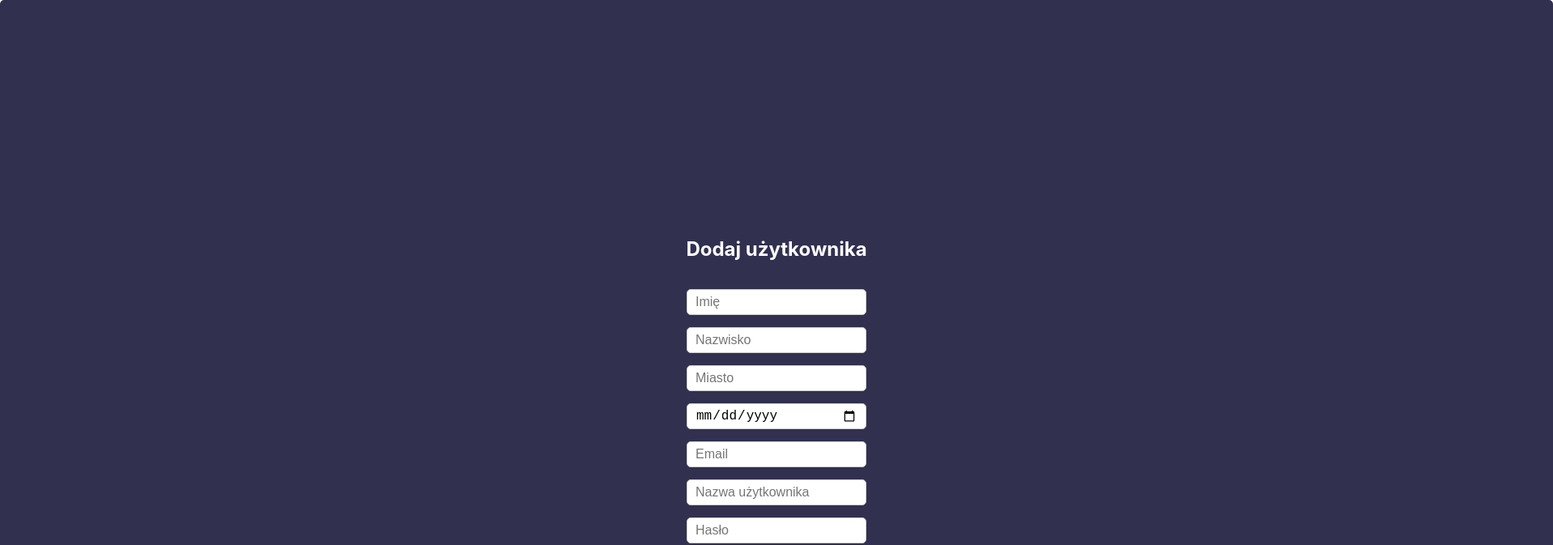
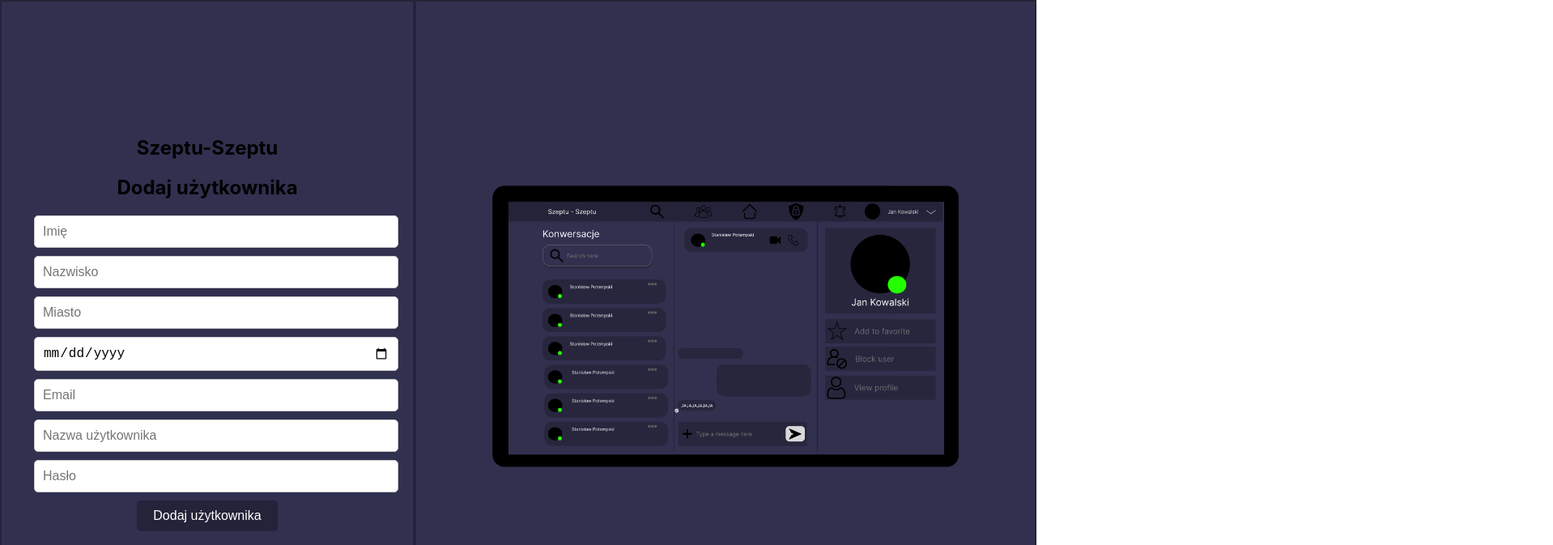
Before and after one commit to SmoczaSkala/Szeptu-Szeptu, a React (Create React App) app in the folder web/: page /register in a window 1280 px wide. Shown: the top 673 px of the page at 81% size, 1918 px wide, since content can reach past the window. Built offline with nearby package versions, Linux system fonts and the light colour scheme.

Commit message:
poprawa frontu dla register

```diff
--- a/web/src/App.js
+++ b/web/src/App.js
@@ -2,7 +2,7 @@ import { Navigate } from "react-router-dom";
 import { BrowserRouter, Routes, Route } from "react-router-dom";
 import { AuthProvider } from "./AuthContext";
 import LoginForm from "./components/views/Login-Form/Login-form";
-import Register from "./components/Register/Register";
+import RegisterForm from "./components/views/Register-Form/Register-Form";
 import { useAuth } from "./AuthContext";
 import MainPage from "./components/views/Main-Page/Main-page";
 
@@ -20,7 +20,7 @@ const App = () => {
         <BrowserRouter>
           <Routes>
             <Route path="/login" element={<LoginForm />} />
-            <Route path="/register" element={<Register />} />
+            <Route path="/register" element={<RegisterForm />} />
             <Route path="/" element={<PrivateRoute element={<MainPage />} />} />
           </Routes>
         </BrowserRouter>
--- a/web/src/components/Login/Login.jsx
+++ b/web/src/components/Login/Login.jsx
@@ -54,7 +54,7 @@ const Login = () => {
 
   return (
     <div className="login-container">
-      <div className="form">
+      <div className="Login-form">
         <h2>Szeptu - Szeptu</h2>
         <form onSubmit={loginFn}>
           <input
--- a/web/src/components/Register/Register.jsx
+++ b/web/src/components/Register/Register.jsx
@@ -1,6 +1,6 @@
 import { useState } from "react";
 import axios from "axios";
-import "../../scss/RegisterPage.scss";
+import "./../../scss/Register.scss";
 
 const Register = () => {
   const [userData, setUserData] = useState({
@@ -39,8 +39,9 @@ const Register = () => {
   };
 
   return (
-    <div className="add-user-form-container">
-      <div className="form">
+    <div className="register-container">
+      <div className="Register-form">
+        <h2>Szeptu-Szeptu</h2>
         <h2>Dodaj użytkownika</h2>
         <form onSubmit={handleSubmit}>
           <input
--- a/web/src/components/views/Register-Form/Register-Form.jsx
+++ b/web/src/components/views/Register-Form/Register-Form.jsx
@@ -1,7 +1,6 @@
 import React from "react";
 import Register from "../../Register/Register";
 import RegisterPhoto from "../../FormPhoto/RegisterPhoto";
-import { Navigate } from "react-router-dom";
 
 const RegisterForm = () => {
   return (
--- a/web/src/scss/Login.scss
+++ b/web/src/scss/Login.scss
@@ -8,7 +8,7 @@
   padding: 0 20px;
 }
 
-.form {
+.Login-form {
   background-color: #31304f;
   padding: 20px;
   border-radius: 5px;
--- /dev/null
+++ b/web/src/scss/Register.scss
@@ -0,0 +1,63 @@
+.register-container {
+  background-color: #31304f;
+  display: flex;
+  justify-content: center;
+  align-items: center;
+  height: 100vh;
+  border: 2px solid #242339;
+  padding: 0 20px;
+
+  .Register-form {
+    background-color: #31304f;
+    padding: 20px;
+    border-radius: 5px;
+    text-align: center;
+    justify-content: center;
+    align-items: center;
+
+    h2 {
+      margin-bottom: 20px;
+      color: black;
+    }
+
+    input {
+      margin-bottom: 10px;
+      padding: 10px;
+      width: 100%;
+      border: 1px solid #ccc;
+      border-radius: 5px;
+      font-size: 16px;
+    }
+
+    button {
+      background-color: #242339;
+      color: rgb(255, 255, 255);
+      padding: 10px 20px;
+      border: none;
+      border-radius: 5px;
+      font-size: 16px;
+      cursor: pointer;
+
+      &:hover {
+        background-color: #44426a;
+      }
+    }
+
+    h4 {
+      color: black;
+      margin-top: 20px;
+    }
+
+    .checkbox-container {
+      display: flex;
+      width: 50%;
+      align-items: center;
+      justify-content: center;
+      margin-bottom: 10px;
+
+      label {
+        margin-left: 5px;
+      }
+    }
+  }
+}
--- a/web/src/scss/RegisterPage.scss
+++ /dev/null
@@ -1,20 +0,0 @@
-.form {
-  display: flex;
-  flex-direction: column;
-
-  height: 957px;
-  width: 1878px;
-
-  input {
-    width: 200px;
-    height: 10px;
-    display: flex;
-    flex-direction: column;
-    justify-content: center;
-    margin-top: 15px;
-    margin-bottom: 15px;
-  }
-  h2 {
-    color: white;
-  }
-}
```
